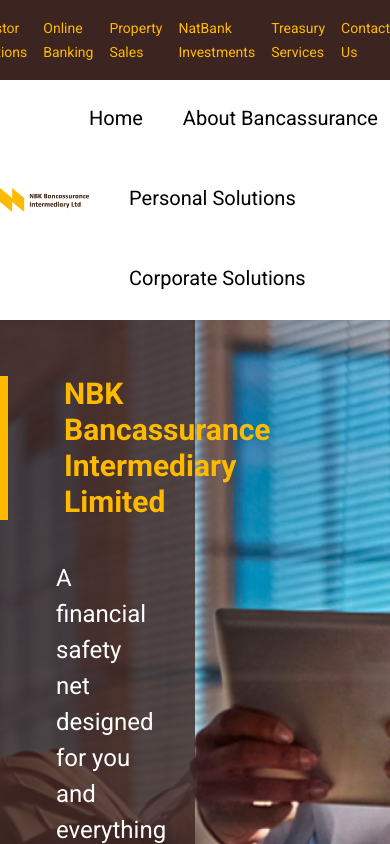
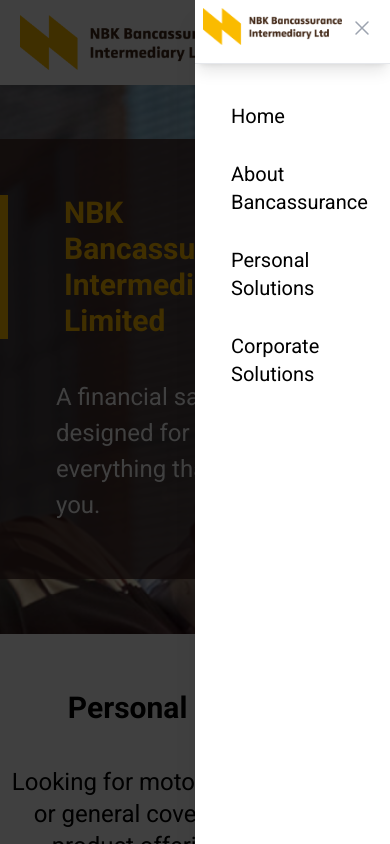
Before and after one commit to crushcafeteria/bancassurance, a Next.js app: page / in a window 390 px wide. Shown: the top 844 px of the page. Built offline with nearby package versions, Linux system fonts and the light colour scheme.

Commit message:
WIP - Improving responsiveness in Header and Hero section

```diff
--- a/package.json
+++ b/package.json
@@ -13,6 +13,8 @@
     "@fortawesome/free-brands-svg-icons": "^6.6.0",
     "@fortawesome/free-solid-svg-icons": "^6.6.0",
     "@fortawesome/react-fontawesome": "^0.2.2",
+    "@headlessui/react": "^2.1.2",
+    "@heroicons/react": "^2.1.5",
     "nanoid": "^5.0.7",
     "next": "14.2.5",
     "react": "^18",
--- /dev/null
+++ b/src/app/components/Drawer.tsx
@@ -0,0 +1,63 @@
+/* eslint-disable @next/next/no-img-element */
+'use client'
+
+import { useState } from 'react'
+import { Dialog, DialogBackdrop, DialogPanel, DialogTitle } from '@headlessui/react'
+import { XMarkIcon } from '@heroicons/react/24/outline'
+
+export default function Drawer({ open, setOpen, menu }: any) {
+
+    return (
+        <Dialog open={open} onClose={setOpen} className="relative z-10">
+            <DialogBackdrop
+                transition
+                className="fixed inset-0 bg-black bg-opacity-75 transition-opacity duration-300 ease-in-out data-[closed]:opacity-0"
+            />
+
+            <div className="fixed inset-0 overflow-hidden">
+                <div className="absolute inset-0 overflow-hidden">
+                    <div className="pointer-events-none fixed inset-y-0 right-0 flex max-w-full pl-10">
+                        <DialogPanel
+                            transition
+                            className="pointer-events-auto w-screen max-w-[50vw] transform transition duration-300 ease-in-out data-[closed]:translate-x-full sm:duration-300"
+                        >
+                            <div className="flex h-full flex-col overflow-y-scroll bg-white shadow-xl">
+                                <div className="border-b block p-2 shadow-lg">
+                                    <div className="flex">
+                                        <div className="flex-auto">
+                                            <img src="/logo.png" className="max-h-11 aspect-auto" />
+                                        </div>
+                                        <div className="flex-shrink p-2">
+                                            <button
+                                                type="button"
+                                                onClick={() => setOpen(false)}
+                                                className="relative rounded-md bg-white text-gray-400 hover:text-gray-500 focus:outline-none focus:ring-2 focus:ring-indigo-500 focus:ring-offset-2"
+                                            >
+                                                <span className="absolute -inset-2.5" />
+                                                <span className="sr-only">Close panel</span>
+                                                <XMarkIcon aria-hidden="true" className="h-6 w-6" />
+                                            </button>
+                                        </div>
+                                    </div>
+                                </div>
+                                <div className="relative mt-6 flex-1 px-4 sm:px-6">
+
+                                    {menu.map((item, idx) => (
+                                        <div className={`block border-l-4 border-transparent hover:border-l-banana p-4 -mt-0.5 cursor-pointer`} key={item.label}>
+                                            <a
+                                                href={item.url}
+                                                className="text-xl"
+                                            >
+                                                {item.label}
+                                            </a>
+                                        </div>
+                                    ))}
+                                </div>
+                            </div>
+                        </DialogPanel>
+                    </div>
+                </div>
+            </div>
+        </Dialog>
+    )
+}
--- a/src/app/components/Header.tsx
+++ b/src/app/components/Header.tsx
@@ -1,6 +1,13 @@
+'use client'
+
 /* eslint-disable jsx-a11y/alt-text */
 /* eslint-disable @next/next/no-img-element */
+import { faHamburger } from "@fortawesome/free-solid-svg-icons"
+import { faBars } from "@fortawesome/free-solid-svg-icons/faBars"
+import { FontAwesomeIcon } from "@fortawesome/react-fontawesome"
 import Image from "next/image"
+import { useState } from "react"
+import Drawer from "./Drawer"
 
 const mainMenu = [
     {
@@ -22,13 +29,16 @@
 ]
 
 export default function Header() {
-    return (
+
+    const [openDrawer, setOpenDrawer] = useState(true)
+
+    return (<>
         <div className="container mx-auto">
-            <div className="flex">
-                <div className="flex-auto flex items-center">
+            <div className="flex px-5 lg:px-0">
+                <div className="flex-auto flex items-center lg:py-3">
                     <img src="/logo.png" className="max-h-14 aspect-auto" />
                 </div>
-                <div className="flex-shrink space-x-10">
+                <div className="flex-shrink space-x-10 hidden lg:block">
                     {mainMenu.map((item, idx) => (
                         <div className={`items-center py-6 border-b-4 border-transparent inline-flex hover:border-banana`} key={item.label}>
                             <a
@@ -40,7 +50,14 @@
                         </div>
                     ))}
                 </div>
+
+                {/* Mobile Menu */}
+                <div className="flex-shrink space-x-10 block lg:hidden py-5 cursor-pointer" onClick={() => setOpenDrawer(!openDrawer)}>
+                    <FontAwesomeIcon icon={faBars} className="h-10 w-10 text-earth" />
+                </div>
             </div>
         </div>
+        <Drawer open={openDrawer} setOpen={setOpenDrawer} menu={mainMenu} />
+    </>
     )
 }
--- a/src/app/components/TopBar.tsx
+++ b/src/app/components/TopBar.tsx
@@ -28,7 +28,7 @@
 export default function TopBar() {
     return (
         <>
-            <div className="bg-earth text-banana">
+            <div className="bg-earth text-banana hidden lg:block">
                 <div className="container mx-auto py-4">
                     <div className="flex space-x-4 justify-end">
                         {topBar.map((item, idx) => (
--- a/src/app/layout.tsx
+++ b/src/app/layout.tsx
@@ -1,5 +1,6 @@
-import type { Metadata } from "next";
-import { Inter, Roboto, Ropa_Sans } from "next/font/google";
+'use client';
+
+import { Roboto } from "next/font/google";
 import "./globals.css";
 
 const font = Roboto({
@@ -7,18 +8,16 @@
   weight: ["400", '700'],
 });
 
-export const metadata: Metadata = {
-  title: "NBK Bancassurance",
-  description: "Hello world",
-};
-
 export default function RootLayout({
   children,
 }: Readonly<{
   children: React.ReactNode;
 }>) {
+
+
   return (
     <html lang="en" className="h-full">
+      <title>NBK Bancassurance</title>
       <body className={`${font.className} h-full`}>
         {children}
       </body>
--- a/src/app/page.tsx
+++ b/src/app/page.tsx
@@ -46,7 +46,7 @@
                     backgroundImage: `url("/Rectangle 7.png")`
                 }}>
                 <div className="container mx-auto flex">
-                    <div className="bg-earth mr-auto my-auto align-middle w-1/2 space-y-10 bg-opacity-80 relative py-14">
+                    <div className="bg-earth lg:mr-auto my-auto align-middle lg:w-1/2 space-y-10 bg-opacity-80 relative py-14">
                         <h1 className="text-3xl font-bold text-banana border-l-8 border-banana px-14">
                             NBK Bancassurance Intermediary Limited
                         </h1>
```
Also changed, not shown: 1 other file (tests, documents, lock files or other folders).
